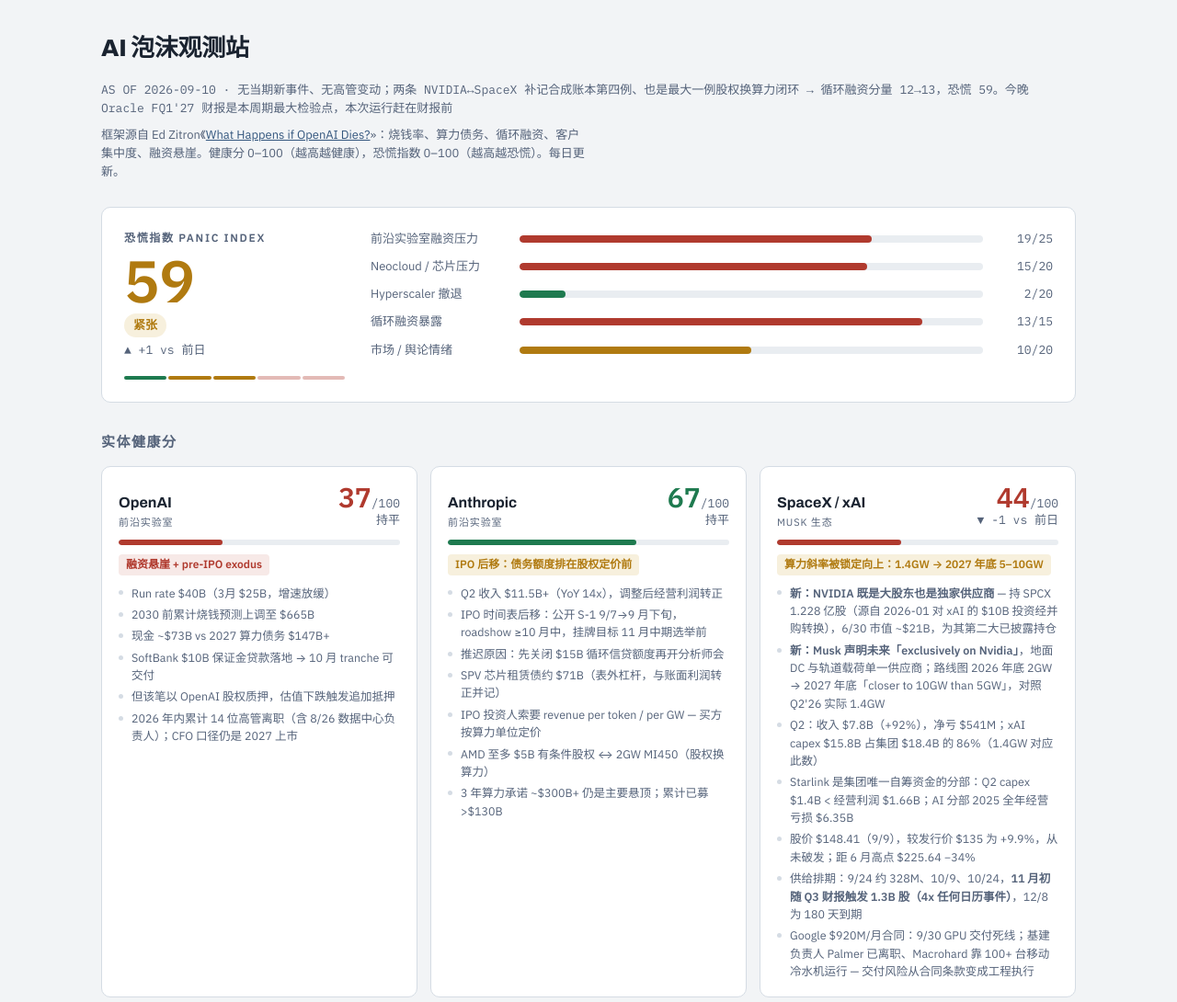
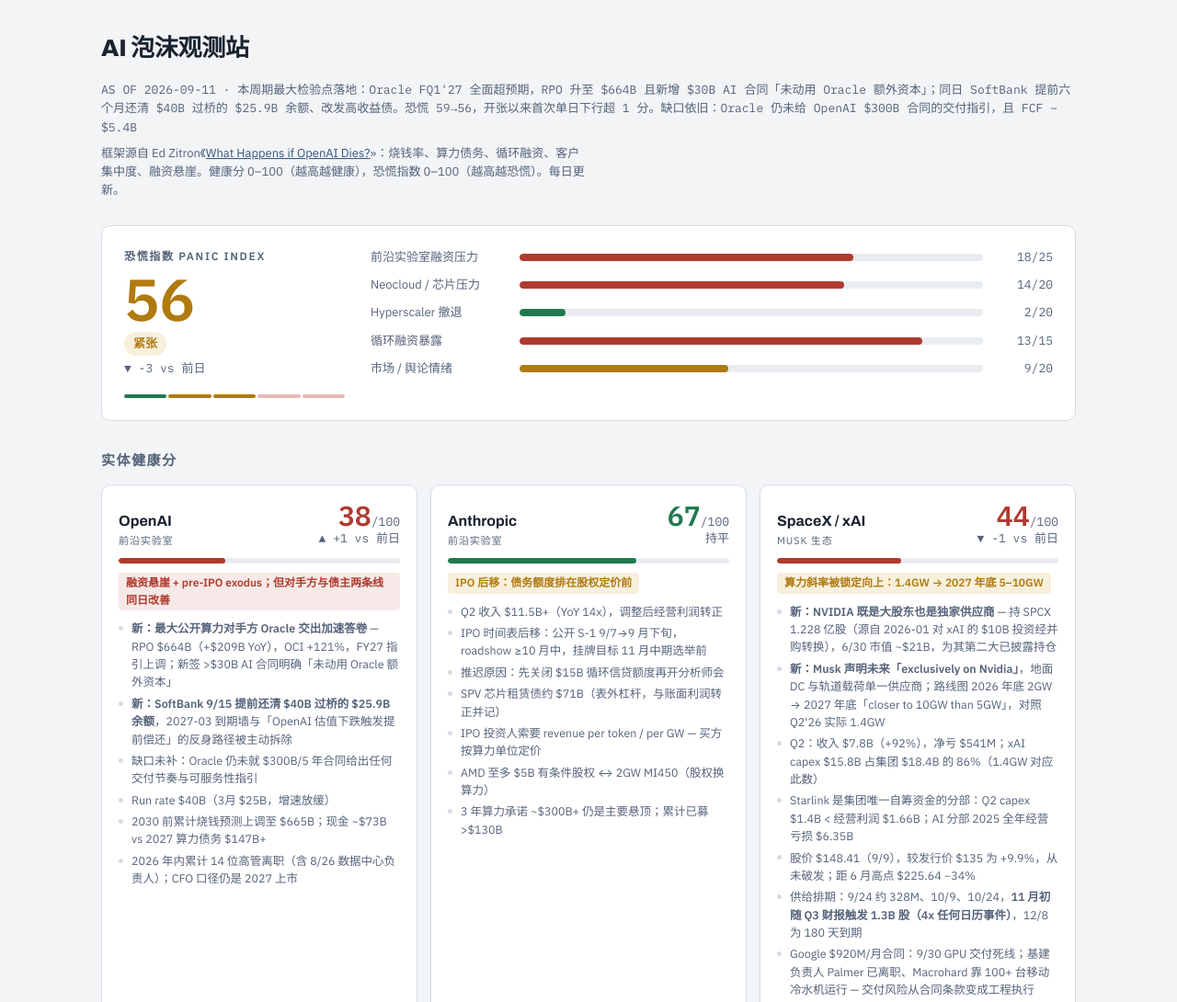
Before and after one commit to Pix50/ai-bubble-watch, a plain HTML site: page index.html in a window 1280 px wide. Shown: the top 1090 px of the page at 92% size. Drawn offline with Linux system fonts and the light colour scheme.

Commit message:
daily update

```diff
--- a/index.html
+++ b/index.html
@@ -164,31 +164,31 @@
 
 <script>
 const DATA = {
-  asOf: "2026-09-10 · 无当期新事件、无高管变动；两条 NVIDIA↔SpaceX 补记合成账本第四例、也是最大一例股权换算力闭环 → 循环融资分量 12→13，恐慌 59。今晚 Oracle FQ1'27 财报是本周期最大检验点，本次运行赶在财报前",
+  asOf: "2026-09-11 · 本周期最大检验点落地：Oracle FQ1'27 全面超预期，RPO 升至 $664B 且新增 $30B AI 合同「未动用 Oracle 额外资本」；同日 SoftBank 提前六个月还清 $40B 过桥的 $25.9B 余额、改发高收益债。恐慌 59→56，开张以来首次单日下行超 1 分。缺口依旧：Oracle 仍未给 OpenAI $300B 合同的交付指引，且 FCF −$5.4B",
   panic: {
-    value: 59,
-    prev: 58,
+    value: 56,
+    prev: 59,
     components: [
-      { name: "前沿实验室融资压力", value: 19, max: 25 },
-      { name: "Neocloud / 芯片压力", value: 15, max: 20 },
+      { name: "前沿实验室融资压力", value: 18, max: 25 },
+      { name: "Neocloud / 芯片压力", value: 14, max: 20 },
       { name: "Hyperscaler 撤退", value: 2, max: 20 },
       { name: "循环融资暴露", value: 13, max: 15 },
-      { name: "市场 / 舆论情绪", value: 10, max: 20 }
+      { name: "市场 / 舆论情绪", value: 9, max: 20 }
     ]
   },
   entities: [
-    { name: "OpenAI", cat: "前沿实验室", score: 37, prev: 37,
-      flag: { text: "融资悬崖 + pre-IPO exodus", cls: "bad" },
-      facts: ["Run rate $40B（3月 $25B，增速放缓）", "2030 前累计烧钱预测上调至 $665B", "现金 ~$73B vs 2027 算力债务 $147B+", "SoftBank $10B 保证金贷款落地 → 10 月 tranche 可交付", "但该笔以 OpenAI 股权质押，估值下跌触发追加抵押", "2026 年内累计 14 位高管离职（含 8/26 数据中心负责人）；CFO 口径仍是 2027 上市"] },
+    { name: "OpenAI", cat: "前沿实验室", score: 38, prev: 37,
+      flag: { text: "融资悬崖 + pre-IPO exodus；但对手方与债主两条线同日改善", cls: "bad" },
+      facts: ["<b>新：最大公开算力对手方 Oracle 交出加速答卷</b> — RPO $664B（+$209B YoY），OCI +121%，FY27 指引上调；新签 >$30B AI 合同明确「未动用 Oracle 额外资本」", "<b>新：SoftBank 9/15 提前还清 $40B 过桥的 $25.9B 余额</b>，2027-03 到期墙与「OpenAI 估值下跌触发提前偿还」的反身路径被主动拆除", "缺口未补：Oracle 仍未就 $300B/5 年合同给出任何交付节奏与可服务性指引", "Run rate $40B（3月 $25B，增速放缓）", "2030 前累计烧钱预测上调至 $665B；现金 ~$73B vs 2027 算力债务 $147B+", "2026 年内累计 14 位高管离职（含 8/26 数据中心负责人）；CFO 口径仍是 2027 上市"] },
     { name: "Anthropic", cat: "前沿实验室", score: 67, prev: 67,
       flag: { text: "IPO 后移：债务额度排在股权定价前", cls: "warn" },
       facts: ["Q2 收入 $11.5B+（YoY 14x），调整后经营利润转正", "IPO 时间表后移：公开 S-1 9/7→9 月下旬，roadshow ≥10 月中，挂牌目标 11 月中期选举前", "推迟原因：先关闭 $15B 循环信贷额度再开分析师会", "SPV 芯片租赁债约 $71B（表外杠杆，与账面利润转正并记）", "IPO 投资人索要 revenue per token / per GW — 买方按算力单位定价", "AMD 至多 $5B 有条件股权 ↔ 2GW MI450（股权换算力）", "3 年算力承诺 ~$300B+ 仍是主要悬顶；累计已募 >$130B"] },
     { name: "SpaceX / xAI", cat: "Musk 生态", score: 44, prev: 45,
       flag: { text: "算力斜率被锁定向上：1.4GW → 2027 年底 5–10GW", cls: "warn" },
       facts: ["<b>新：NVIDIA 既是大股东也是独家供应商</b> — 持 SPCX 1.228 亿股（源自 2026-01 对 xAI 的 $10B 投资经并购转换），6/30 市值 ~$21B，为其第二大已披露持仓", "<b>新：Musk 声明未来「exclusively on Nvidia」</b>，地面 DC 与轨道载荷单一供应商；路线图 2026 年底 2GW → 2027 年底「closer to 10GW than 5GW」，对照 Q2'26 实际 1.4GW", "Q2：收入 $7.8B（+92%），净亏 $541M；xAI capex $15.8B 占集团 $18.4B 的 86%（1.4GW 对应此数）", "Starlink 是集团唯一自筹资金的分部：Q2 capex $1.4B < 经营利润 $1.66B；AI 分部 2025 全年经营亏损 $6.35B", "股价 $148.41（9/9），较发行价 $135 为 +9.9%，从未破发；距 6 月高点 $225.64 −34%", "供给排期：9/24 约 328M、10/9、10/24，<b>11 月初随 Q3 财报触发 1.3B 股（4x 任何日历事件）</b>，12/8 为 180 天到期", "Google $920M/月合同：9/30 GPU 交付死线；基建负责人 Palmer 已离职、Macrohard 靠 100+ 台移动冷水机运行 — 交付风险从合同条款变成工程执行"] },
-    { name: "CoreWeave", cat: "Neocloud", score: 30, prev: 30,
-      flag: { text: "高杠杆 + 单一客户", cls: "bad" },
-      facts: ["净债务/aEBITDA 6.71x；新债票息 9.75%", "利率敏感：+100bp ≈ 年息 +$350M，对照经营利润指引 $960M–1.15B", "单季净亏 $1.48B（纪录）；capex $35–39B", "净债务约 $30B，加权平均利率 9.0%", "股价 $89.36（9/8），自 9/3 低位反弹 ~9%，距 52 周高点 −42%", "50–70% 收入来自 OpenAI；$21M 内部人减持"] },
+    { name: "CoreWeave", cat: "Neocloud", score: 31, prev: 30,
+      flag: { text: "高杠杆未改善，市场信号改善", cls: "bad" },
+      facts: ["<b>新：股价 $92.90（9/11，随 ORCL +4%）</b>，自 9/3 低点 $81.75 累计 +13.6%，距 52 周高点 −39%（9/5 时为 −43%）", "<b>待核实：「30 日回撤 >25%」触发项在此价位已不明确成立</b> — 缺可验证日线序列，本期只减 1 分未撤销整个 +6", "债务结构本身无任何改善：净债务/aEBITDA 6.71x，新债票息 9.75%", "利率敏感：+100bp ≈ 年息 +$350M，对照经营利润指引 $960M–1.15B", "单季净亏 $1.48B（纪录）；capex $35–39B；净债务约 $30B @ 9.0%", "50–70% 收入来自 OpenAI；$21M 内部人减持"] },
     { name: "Cerebras", cat: "芯片 / Neocloud", score: 38, prev: 38,
       flag: { text: "当期集中度尚可，远期 backlog 押在 OpenAI", cls: "warn" },
       facts: ["纠错：2026-05-14 已在 Nasdaq 上市（CBRS），发行价 $185，募 $5.55B，全稀释估值 $56.4B", "Q2：GAAP 收入 $180.1M（低于预期），GAAP 净亏 $450.5M（$386.6M 为股权激励）", "OpenAI 占当期收入 32%（低于 50–70% 基线）；但 $25.4B RPO 中 ~80% 来自 OpenAI，且 78% 两年后才确认", "现金及投资 ~$8.6B，无传统债务；OpenAI 2025-12 放贷 $1B 以认股权证担保", "股价 ~$203：距高点 −44%，较发行价 +10%；P/S ~117x"] },
@@ -211,11 +211,10 @@
     { date: "2026-02-11", company: "xAI (SpaceX)", who: "Shotwell / Nicolls / Johnsen", dir: "IN", sig: "🟡", read: "SpaceX 旧部 12 人接管 — 稳定运营但深化 Musk 单点风险", url: "https://www.kucoin.com/news/flash/elon-musk-reorganizes-xai-with-12-key-appointments-from-spacex-and-family-office" }
   ],
   events: [
-    { date: "2026-08-17", tag: "NEG", text: "补记 · 循环融资再加一环：NVIDIA 持有 SpaceX Class A 约 1.228 亿股，源自 2026-01 对 xAI 的 $10B 投资在全股票并购中转换；6/30 市值约 $21B，为 NVIDIA 第二大已披露股权持仓（仅次于 Intel ~$30B）。与下条合看即完整闭环：芯片供应商出资入股客户 → 客户宣布独家采购其架构 → 并承诺 2027 年底 5–10GW 部署。这是账本第四例、也是金额最大的一例股权换算力结构（前三：NVIDIA-OpenAI backstop、AMD-Anthropic $5B 换 2GW、OpenAI-Cerebras $1B vendor loan）", src: "Yahoo Finance", url: "https://finance.yahoo.com/technology/ai/articles/nvidia-turned-ai-startup-bet-172215753.html" },
-    { date: "2026-08-06", tag: "NEG", text: "补记：SpaceX 与 NVIDIA 共同设计 Starmind AI1 轨道算力载荷（Vera CPU + Rubin GPU / NVL72）。Musk 声明未来「exclusively on Nvidia」，地面数据中心与轨道载荷全部单一供应商；算力路线图 2026 年底 2GW → 2027 年底「closer to 10GW than 5GW」。未披露任何金额或 capex 承诺。含义：Q2 单季 xAI capex $15.8B 对应约 1.4GW，若 2027 年底真到 5–10GW，这是 capex 台阶而非平台期 — 烧钱拖累子项的远期斜率被锁定向上", src: "Motley Fool", url: "https://www.fool.com/investing/2026/08/06/just-announced-spacex-and-nvidia-teaming-up-on-new-orbital-ai-data-center/" },
+    { date: "2026-09-10", tag: "POS", text: "<b>Oracle FQ1'27 实际结果全面超前瞻</b>：总收入 $19.3B（+30%），OCI $7.4B（<b>+121%</b>），云收入合计 $11.6B（+62%），non-GAAP EPS $1.92 超预期 $1.75。<b>RPO 升至 $664B</b>（同比 +$209B，高于前瞻的 $638B），驱动是 Q1 新签 >$30B AI 云合同、且公司明确表述「未动用 Oracle 额外资本」— 即非 vendor financing 结构。FY27 指引上调至收入至少 $90B（+34%）、EPS $8.10；公司口径「AI 训练与推理需求持续快于供给增长」。9/11 ORCL +7%，CRWV +4%、NBIS +4% 跟涨。含义：OpenAI 算力债务链上最大的公开对手方在最严检验点给出的是加速而非裂缝，且新增 backlog 不靠自身出资 — 这是账本里第一条与「股权换算力」方向相反的一手证据", src: "Oracle 8-K (SEC)", url: "https://www.sec.gov/Archives/edgar/data/0001341439/000119312526387905/orcl-ex99_1.htm" },
+    { date: "2026-09-10", tag: "NEG", text: "<b>同一份财报的反面</b>：Oracle 单季经营现金流 $23.1B（+184%）仍不足以覆盖 $28.5B 单季 capex，<b>自由现金流 −$5.4B</b>；客户预付后净现金 capex $18.0B。FY27 capex 指引 $90–95B 毛额、净现金 ≤$70B — 对照前瞻的 FY26 FCF −$23.7B 与 FY27 约 $40B 再融资需求，是资本强度再上台阶而非收敛。且对 OpenAI $300B/5 年合同的交付节奏与可服务性<b>仍无任何单独指引</b>，RPO 的 36 个月转化假设无法被外部验证。ORCL 年内仍 −20%：股价涨是对增长的重估，不是对杠杆的松绑", src: "Investing.com", url: "https://www.investing.com/news/company-news/oracle-q1-fy2027-slides-cloud-infrastructure-surges-121-guides-90b-93CH-4897025" },
+    { date: "2026-09-09", tag: "POS", text: "<b>SoftBank 将于 9/15 一次性还清 $40B 过桥贷款的全部未偿余额 $25.9B</b>，较 2027-03 到期提前约六个月，并拟以 $10–20B 高收益债（美元为主、可能含欧元）再融资，下周在纽约开投资人会议；公司口径「早做完，避免任何 drama」。直接终结账本 E007 的状态：到期墙与「OpenAI 估值下跌触发 covenant 提前偿还」的反身性路径被主动拆除。但敞口同时从银团无抵押过桥迁移到公开 junk bond 市场 — OpenAI 融资链的下一个定价点变成高收益债市场对 AI 信用的胃口", src: "Bloomberg / Spokesman-Review", url: "https://www.spokesman.com/stories/2026/sep/09/softbank-to-repay-40-billion-bridge-loan-for-opena/" },
     { date: "2026-09-09", tag: "NEU", text: "SpaceX 第三批 319M 股（按 9/8 收盘 $153.47 计约 $49B）解禁生效，SPCX −3.29% 至 $148.41 — 与 8/20 同规模解禁当日 −4% 形态一致，三次解禁全部被承接。同时纠正账本硬错：$148.41 相对发行价 $135 是 +9.9%，从未破发。完整排期远长于此前记录：9/10 再 59.1M（关联方）、9/24 约 328M、10/9、10/24，11 月初随 Q3 财报触发 1.3B 股（任何单个日历事件的 4 倍），12/8 为 180 天到期", src: "Yahoo Finance", url: "https://finance.yahoo.com/markets/stocks/articles/spacex-falls-more-4-319-170817245.html" },
-    { date: "2026-07-22", tag: "NEU", text: "账本纠错：Alphabet Q2'26 实际云收入 $24.8B（+82% YoY，从 Q1 的 63% 加速），超预期 $22.4B；云分部经营利润 $8.8B（去年同期 $2.8B）；backlog $514B。账本原记「$20B / $460B」低估 24%/11% — hyperscaler 层需求侧与回收比同时改善，泡沫风险集中在前沿实验室与 neocloud 两层，不在云厂商这一层", src: "Yahoo Finance / Crypto Briefing", url: "https://finance.yahoo.com/markets/stocks/articles/alphabet-q2-2026-earnings-revenue-203058727.html" },
-    { date: "2026-09-08", tag: "NEG", text: "Oracle FQ1'27（9/10 盘后）前瞻量化：RPO $638B 为 +363% YoY；但 FY26 自由现金流 −$23.7B（经营现金流 $32B 之下），FY27 预计仍需约 $40B 债+股融资，为大型 AI 合同预付硬件已达 $75B；对 OpenAI $300B/5 年合同的交付节奏与可服务性仍无指引 — OpenAI 最大的公开对手方本身是净现金流出方，靠信用市场滚动履约", src: "IG", url: "https://www.ig.com/uk/news-and-trade-ideas/oracle-q1-fy2027-earnings-preview--can-ai-cloud-growth-justify-i-260908" },
     { date: "2026-09-05", tag: "NEG", text: "Anthropic IPO 时间表整体后移：公开 S-1 从 9/7 当周推迟至 9 月下旬，roadshow ≥10 月中，挂牌目标 11 月中期选举前数日；口径是先关闭 $15B 循环信贷额度再开分析师会 — 债务额度排在股权定价之前", src: "Value Add Pulse", url: "https://valueaddvc.com/pulse/anthropic-ipo-timeline-shifts-mid-october-2026" },
     { date: "2026-09-04", tag: "NEU", text: "潜在 IPO 投资人向 Anthropic 索要 revenue per token / revenue per gigawatt 等单位经济指标 — 买方开始按算力单位定价，公开 S-1 若不给这些数字会被折价", src: "Crypto Briefing / The Information", url: "https://cryptobriefing.com/anthropic-ipo-investors-seek-detailed-financial-metrics-amid-transparency/" },
     { date: "2026-09-02", tag: "NEG", text: "SpaceXAI 基建团队在 Google 9/30 死线前出现裂缝：基建负责人 Jake Palmer 7 月下旬离职、多位 DC 高管同期离开；Macrohard 靠 100+ 台移动冷水机运行，可用性远低于 99.9% 目标，训练多次中断；41 台永久燃气轮机延期 — 交付风险从合同条款变成工程执行", src: "Benzinga / The Information", url: "https://finance.yahoo.com/technology/ai/articles/spacex-ai-buildout-shows-cracks-184838938.html" },
@@ -224,7 +223,7 @@
     { date: "2026-09-04", tag: "NEG", text: "Anthropic 通过 SPV 结构承担的芯片租赁债务约 $71B 浮出 — 表外/准表外杠杆，与账面「季度调整后经营利润转正」是两条独立的线", src: "GraniteShares", url: "https://graniteshares.com/research/anthropic-ipo-2026-explained-from-965-billion-to-a-possible-2-trillion-listing/" },
   ],
   calendar: [
-    { date: "2026-09-11 待查证", text: "Oracle FQ1'27 结果（9/10 盘后发布，本次运行在财报前，无结果入账）— 前瞻：RPO $638B（+363% YoY）中 $300B 为 OpenAI 5 年合同（另有口径称 RPO 中 >50% 来自 OpenAI）；FY26 FCF −$23.7B、FY27 需再融资约 $40B、AI 合同预付硬件 $75B。明日必查：云基础设施增速、RPO 变动方向、capex 与融资计划、是否首次给出 OpenAI 合同交付指引", hot: true },
+    { date: "2026-09-15", text: "SoftBank $25.9B 过桥还款日，其后一周在纽约开 $10–20B 高收益债投资人会议 — AI 融资链第一次把定价权交给公开 junk bond 市场，是框架「信贷市场对数据中心债务定价恶化」触发项第一个直接可观测的读数", hot: true },
     { date: "2026-09-24", text: "SpaceX 解禁约 328M 股（第四批日历解禁）", hot: false },
     { date: "2026-09 下旬", text: "Anthropic 公开递交 S-1（自 9/7 推迟；前置条件：$15B 循环信贷额度关闭）→ roadshow ≥10 月中 → 挂牌目标 11 月中期选举前", hot: true },
     { date: "2026-09-30", text: "SpaceX 对 Google 的 GPU 交付死线 — 未达标 Google 可终止或按比例减付 $920M/月合同；基建团队已现裂缝", hot: true },
@@ -233,7 +232,7 @@
     { date: "2026-10 下旬", text: "MSFT / GOOGL / AMZN Q3 财报：折旧年限假设、首笔 GPU 减值", hot: false },
     { date: "2026-11 初", text: "SpaceX Q3 财报触发 1.3B 股解禁 — 任何单个日历事件的 4 倍，与 Q3 的 xAI capex 及 9/30 Google 死线结果撞在同一窗口。这是「Starlink 补贴 xAI」结构的真正定价测试", hot: true },
     { date: "2026-12-08", text: "SpaceX IPO 180 天锁定期到期", hot: false },
-    { date: "2027-03", text: "SoftBank $40B 过桥贷款到期 — 真正的到期墙", hot: true },
+    { date: "2027-03", text: "<s>SoftBank $40B 过桥贷款到期</s> — 已作废：9/15 提前还清 $25.9B 余额，改由 $10–20B 高收益债承接", hot: false },
     { date: "2027", text: "OpenAI IPO 目标（CFO 口径）", hot: false }
   ]
 };
```
